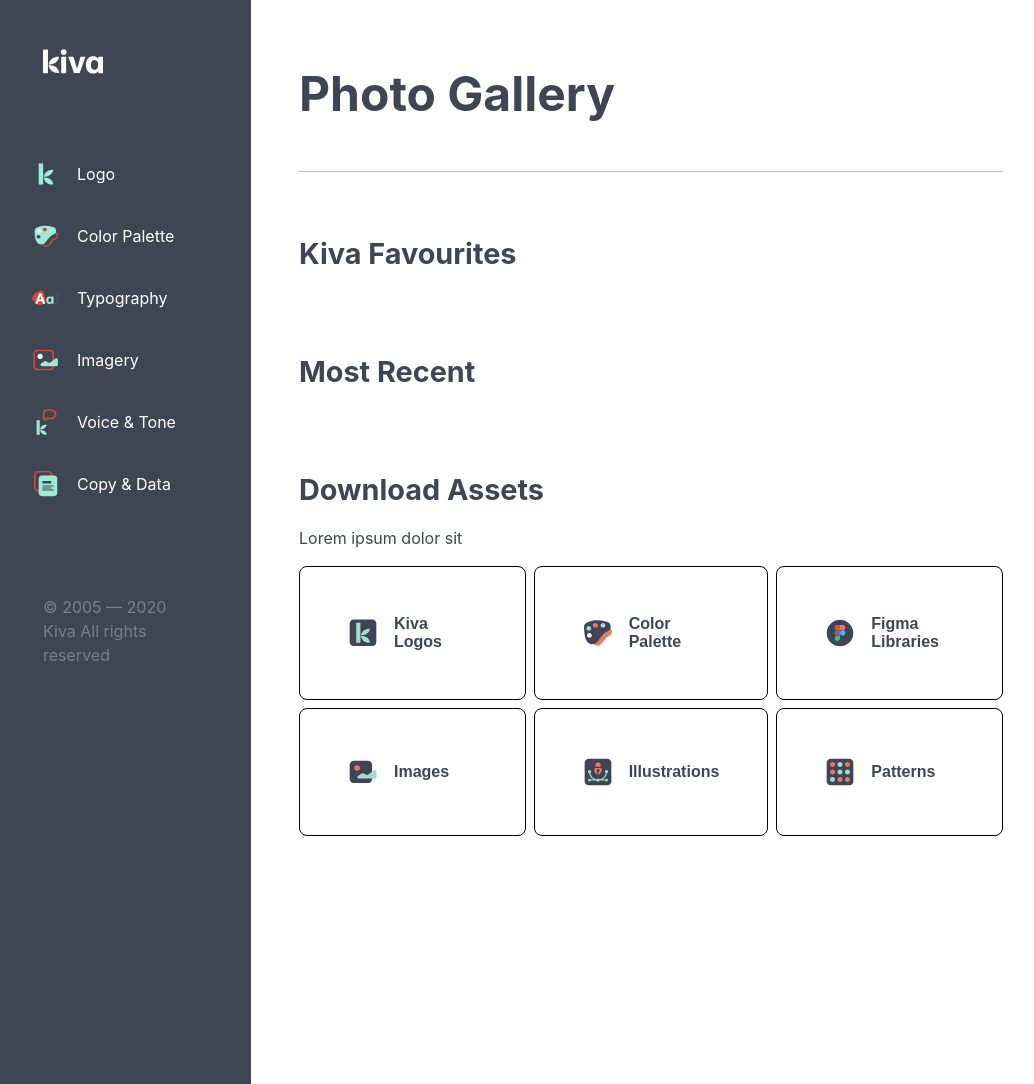
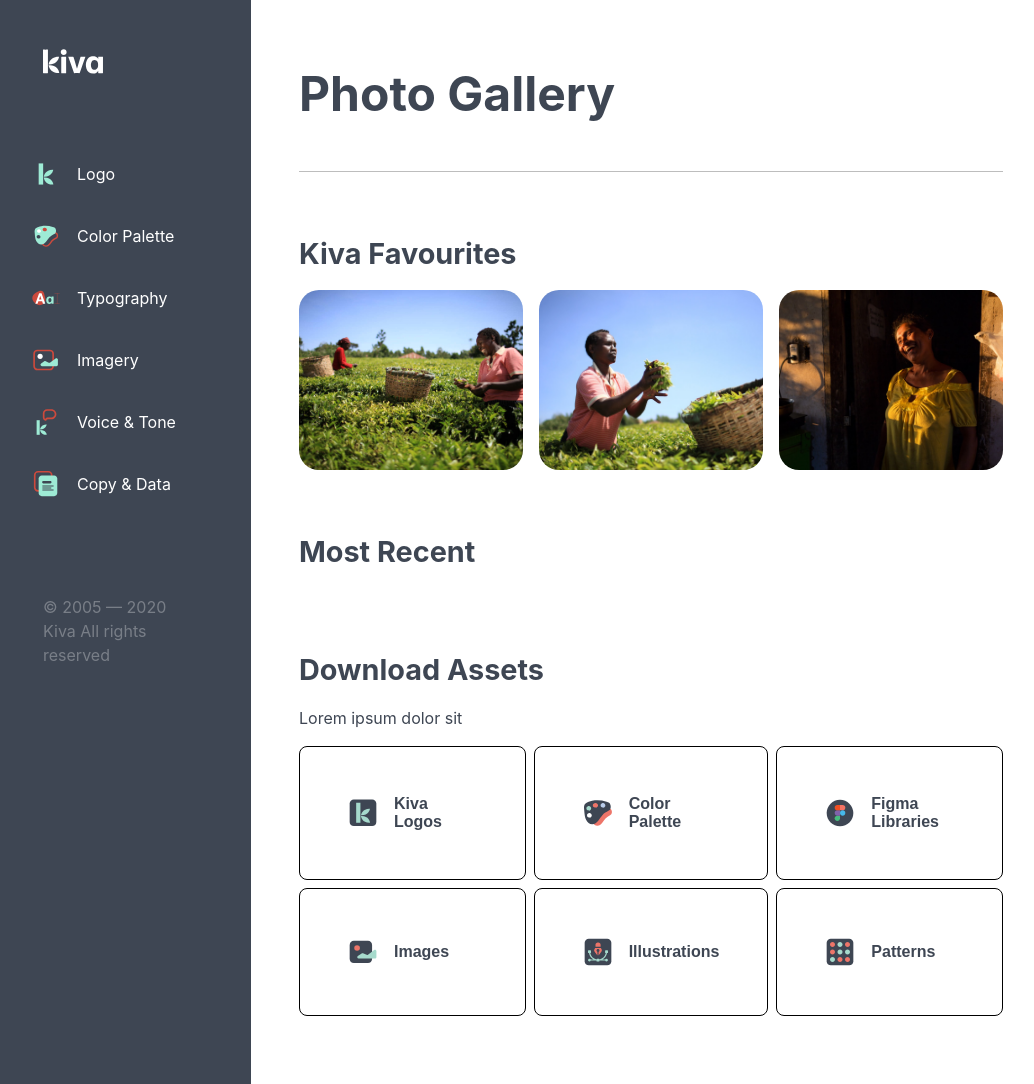
Before and after one commit to itseunsoo/KivaBrand, a Jekyll site: the page built from photo-gallery.md, in a window 1280 px wide and 1084 px high. Shown: the whole window, without its empty margins (5-1039 px from the left). Built offline with Jekyll 4.4.1, drawn with Linux system fonts in a browser that asks for light colours.

Commit message:
Update from Forestry.io itseunsoo updated photo-gallery.md

```diff
--- a/photo-gallery.md
+++ b/photo-gallery.md
@@ -5,6 +5,10 @@
 - "/uploads/better_travel_photos-02.jpeg"
 - "/uploads/kiva-slack-customer-story-hero.jpg"
 - "/uploads/greenloans.jpg"
+favorites-gallery:
+- "/uploads/greenloans.jpg"
+- "/uploads/kiva-slack-customer-story-hero.jpg"
+- "/uploads/better_travel_photos-02.jpeg"
 
 ---
 # Kiva Favourites
```
